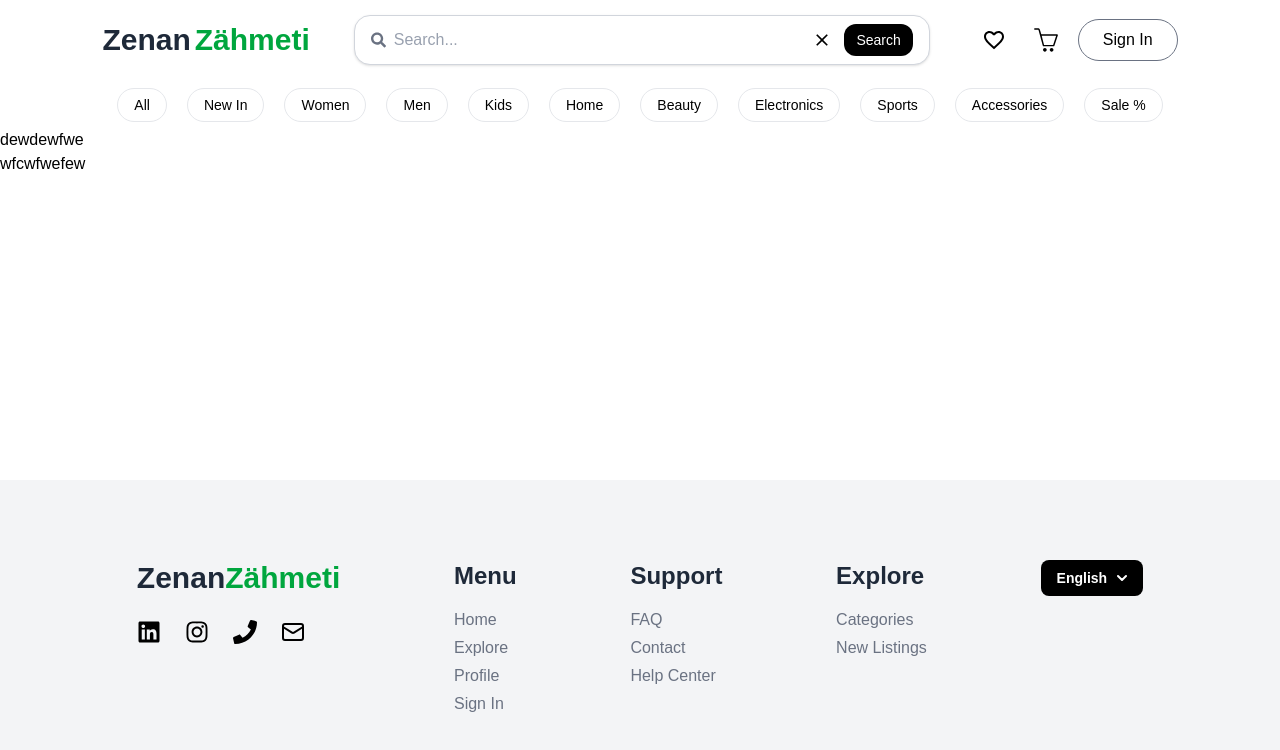
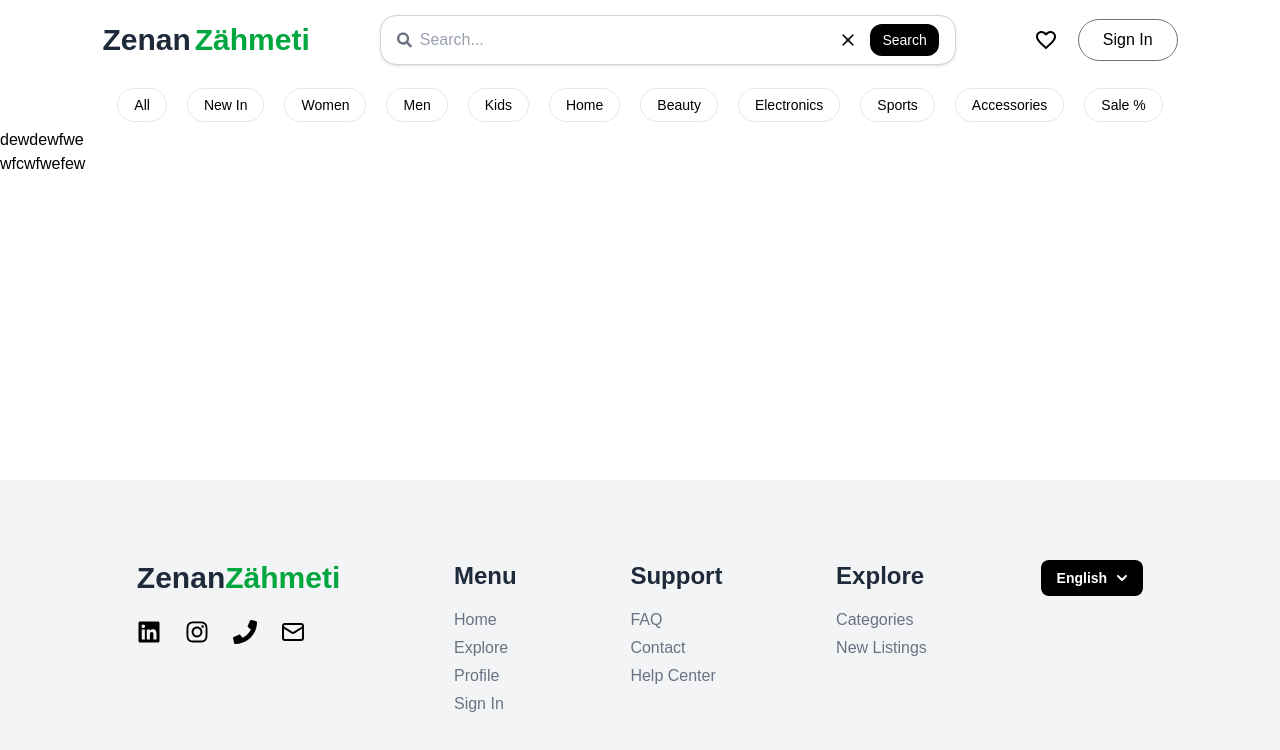
Before and after one commit to Vepa03/zenan_zahmeti, a Next.js app: page / in a window 1280 px wide. Shown: the top 750 px of the page. Built offline with nearby package versions, Linux system fonts and the light colour scheme; a web font is replaced by a local one.

Commit message:
fixed navbar

```diff
--- a/app/components/Navbar.jsx
+++ b/app/components/Navbar.jsx
@@ -54,12 +54,6 @@ export default function Navbar() {
           >
             <MdFavoriteBorder className="text-black w-6 h-6" />
           </button>
-          <button
-            className="rounded-full p-2 hover:bg-gray-100 flex items-center justify-center"
-            aria-label="Basket"
-          >
-            <SlBasket className="text-black w-6 h-6" />
-          </button>
           <button className="border rounded-full px-6 py-2 border-gray-500">
             Sign In
           </button>
```
